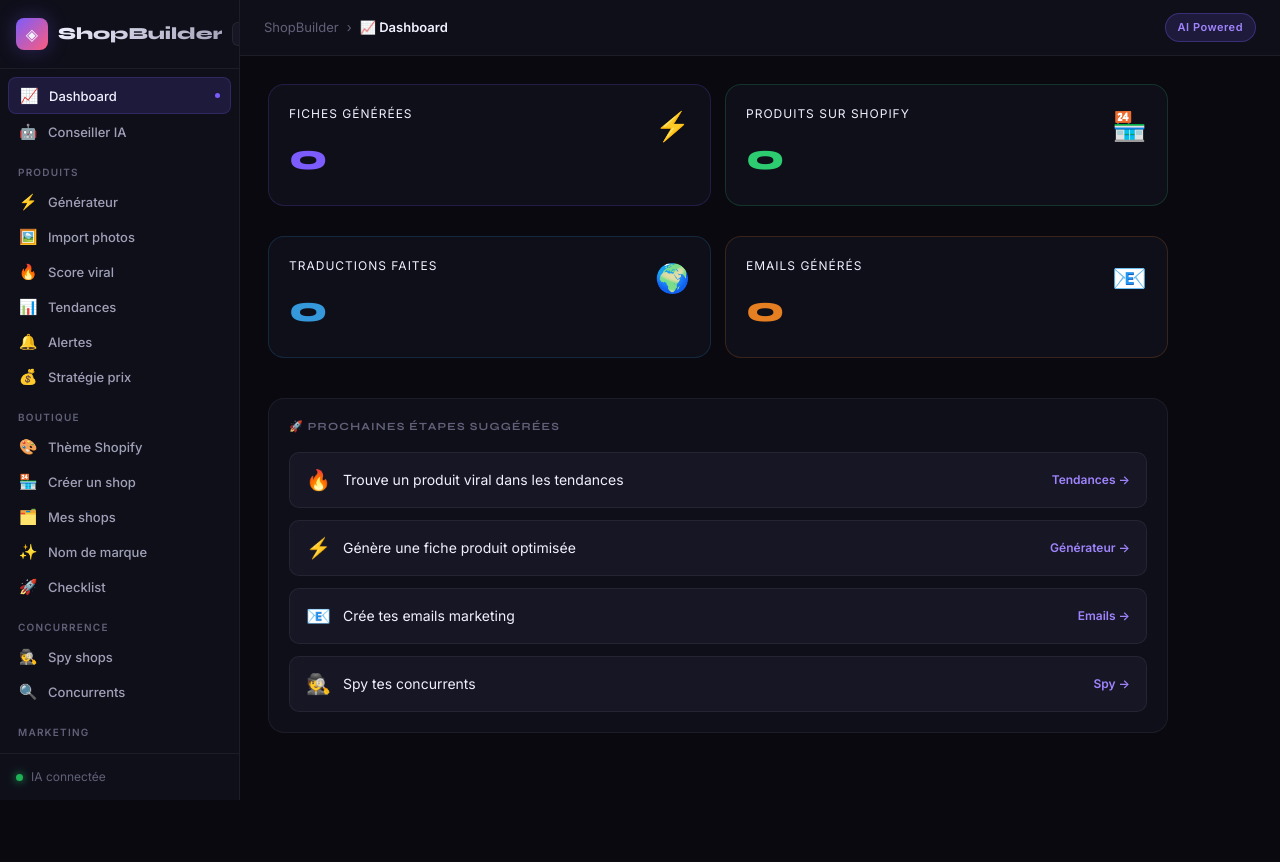
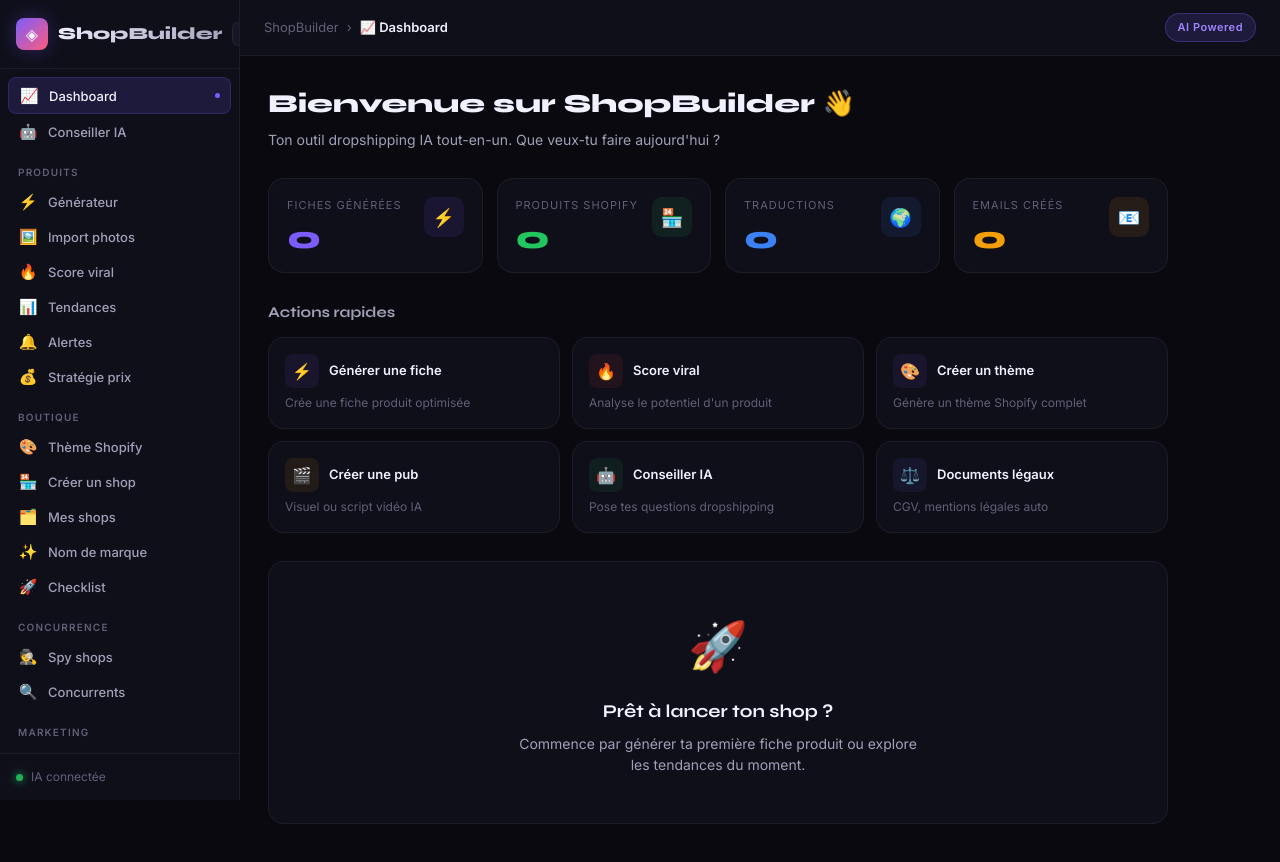
Before and after one commit to rayan1609/shopbuilder, a Next.js app: page / in a window 1280 px wide. Shown: the top 862 px of the page. Before the commit the page ends 800 px from the top, so only its background shows below. Built offline with nearby package versions, Linux system fonts and the light colour scheme.

Commit message:
Update Dashboard.js

```diff
--- a/components/Dashboard.js
+++ b/components/Dashboard.js
@@ -1,68 +1,130 @@
 import { useState, useEffect } from 'react'
 
 export default function Dashboard() {
-  const [stats, setStats] = useState({
-    fichesGenerees: 0,
-    produitsPushes: 0,
-    traductionsFaites: 0,
-    emailsGeneres: 0,
-  })
+  const [stats, setStats] = useState({ fiches: 0, pushes: 0, traductions: 0, emails: 0 })
+  const [mounted, setMounted] = useState(false)
+  const [recentItems, setRecentItems] = useState([])
 
   useEffect(() => {
+    setMounted(true)
     try {
       const history = JSON.parse(localStorage.getItem('shopbuilder_history') || '[]')
-      const pushes = JSON.parse(localStorage.getItem('shopbuilder_pushes') || '0')
-      const traductions = JSON.parse(localStorage.getItem('shopbuilder_traductions') || '0')
-      const emails = JSON.parse(localStorage.getItem('shopbuilder_emails') || '0')
       setStats({
-        fichesGenerees: history.length,
-        produitsPushes: pushes,
-        traductionsFaites: traductions,
-        emailsGeneres: emails,
+        fiches: history.length,
+        pushes: parseInt(localStorage.getItem('shopbuilder_pushes') || '0'),
+        traductions: parseInt(localStorage.getItem('shopbuilder_traductions') || '0'),
+        emails: parseInt(localStorage.getItem('shopbuilder_emails') || '0'),
       })
+      setRecentItems(history.slice(0, 4))
     } catch (e) {}
   }, [])
 
-  const cards = [
-    { label: 'Fiches générées', value: stats.fichesGenerees, icon: '⚡', color: '#7c5cfc' },
-    { label: 'Produits sur Shopify', value: stats.produitsPushes, icon: '🏪', color: '#2ecc71' },
-    { label: 'Traductions faites', value: stats.traductionsFaites, icon: '🌍', color: '#3498db' },
-    { label: 'Emails générés', value: stats.emailsGeneres, icon: '📧', color: '#e67e22' },
+  const statCards = [
+    { label: 'Fiches générées', value: stats.fiches, icon: '⚡', color: '#7c5cfc', bg: 'rgba(124,92,252,0.1)' },
+    { label: 'Produits Shopify', value: stats.pushes, icon: '🏪', color: '#22c55e', bg: 'rgba(34,197,94,0.1)' },
+    { label: 'Traductions', value: stats.traductions, icon: '🌍', color: '#3b82f6', bg: 'rgba(59,130,246,0.1)' },
+    { label: 'Emails créés', value: stats.emails, icon: '📧', color: '#f59e0b', bg: 'rgba(245,158,11,0.1)' },
   ]
+
+  const quickActions = [
+    { id: 'generator', icon: '⚡', label: 'Générer une fiche', desc: 'Crée une fiche produit optimisée', color: '#7c5cfc' },
+    { id: 'viral', icon: '🔥', label: 'Score viral', desc: 'Analyse le potentiel d\'un produit', color: '#ef4444' },
+    { id: 'theme', icon: '🎨', label: 'Créer un thème', desc: 'Génère un thème Shopify complet', color: '#8b5cf6' },
+    { id: 'advisual', icon: '🎬', label: 'Créer une pub', desc: 'Visuel ou script vidéo IA', color: '#f59e0b' },
+    { id: 'chat', icon: '🤖', label: 'Conseiller IA', desc: 'Pose tes questions dropshipping', color: '#22c55e' },
+    { id: 'legal', icon: '⚖️', label: 'Documents légaux', desc: 'CGV, mentions légales auto', color: '#6366f1' },
+  ]
+
+  if (!mounted) return null
 
   return (
     <div>
-      <div className="grid-2" style={{ marginBottom: 24 }}>
-        {cards.map((c, i) => (
-          <div key={i} className="card" style={{ borderColor: c.color + '30' }}>
+      {/* Welcome */}
+      <div style={{ marginBottom: 28 }}>
+        <h1 style={{ fontFamily: 'Syne', fontSize: 26, fontWeight: 800, marginBottom: 6 }}>
+          Bienvenue sur ShopBuilder 👋
+        </h1>
+        <p style={{ color: 'var(--text2)', fontSize: 14 }}>
+          Ton outil dropshipping IA tout-en-un. Que veux-tu faire aujourd'hui ?
+        </p>
+      </div>
+
+      {/* Stats */}
+      <div style={{ display: 'grid', gridTemplateColumns: 'repeat(4, 1fr)', gap: 14, marginBottom: 28 }}>
+        {statCards.map((s, i) => (
+          <div key={i} className="card" style={{ padding: 18, margin: 0 }}>
             <div style={{ display: 'flex', justifyContent: 'space-between', alignItems: 'flex-start' }}>
               <div>
-                <p style={{ fontSize: 12, color: 'var(--muted)', marginBottom: 8, textTransform: 'uppercase', letterSpacing: 1 }}>{c.label}</p>
-                <p style={{ fontSize: 36, fontWeight: 800, fontFamily: 'Syne', color: c.color }}>{c.value}</p>
+                <p style={{ fontSize: 11, color: 'var(--text3)', textTransform: 'uppercase', letterSpacing: 1, marginBottom: 8 }}>{s.label}</p>
+                <p style={{ fontFamily: 'Syne', fontSize: 32, fontWeight: 900, color: s.color, lineHeight: 1 }}>{s.value}</p>
               </div>
-              <span style={{ fontSize: 28 }}>{c.icon}</span>
+              <div style={{ width: 40, height: 40, background: s.bg, borderRadius: 10, display: 'flex', alignItems: 'center', justifyContent: 'center', fontSize: 18 }}>
+                {s.icon}
+              </div>
             </div>
           </div>
         ))}
       </div>
 
-      <div className="card">
-        <p className="card-title">🚀 Prochaines étapes suggérées</p>
-        <div style={{ display: 'flex', flexDirection: 'column', gap: 12 }}>
-          {[
-            { icon: '🔥', text: 'Trouve un produit viral dans les tendances', action: 'Tendances' },
-            { icon: '⚡', text: 'Génère une fiche produit optimisée', action: 'Générateur' },
-            { icon: '📧', text: 'Crée tes emails marketing', action: 'Emails' },
-            { icon: '🕵️', text: 'Spy tes concurrents', action: 'Spy' },
-          ].map((item, i) => (
-            <div key={i} style={{ display: 'flex', alignItems: 'center', gap: 12, padding: '12px 16px', background: 'var(--surface2)', borderRadius: 10, border: '1px solid var(--border)' }}>
-              <span style={{ fontSize: 20 }}>{item.icon}</span>
-              <span style={{ flex: 1, fontSize: 14, color: 'var(--text)' }}>{item.text}</span>
-              <span style={{ fontSize: 12, color: '#a084fd', fontWeight: 600 }}>{item.action} →</span>
+      {/* Quick actions */}
+      <div style={{ marginBottom: 28 }}>
+        <h2 style={{ fontFamily: 'Syne', fontSize: 15, fontWeight: 700, marginBottom: 14, color: 'var(--text2)' }}>
+          Actions rapides
+        </h2>
+        <div style={{ display: 'grid', gridTemplateColumns: 'repeat(3, 1fr)', gap: 12 }}>
+          {quickActions.map((a, i) => (
+            <div key={i} className="card" style={{ padding: 16, margin: 0, cursor: 'pointer', transition: 'all 0.2s' }}
+              onMouseEnter={e => e.currentTarget.style.borderColor = a.color + '40'}
+              onMouseLeave={e => e.currentTarget.style.borderColor = 'var(--border)'}
+            >
+              <div style={{ display: 'flex', alignItems: 'center', gap: 10, marginBottom: 6 }}>
+                <div style={{ width: 34, height: 34, background: a.color + '15', borderRadius: 8, display: 'flex', alignItems: 'center', justifyContent: 'center', fontSize: 16 }}>{a.icon}</div>
+                <span style={{ fontWeight: 600, fontSize: 13 }}>{a.label}</span>
+              </div>
+              <p style={{ fontSize: 12, color: 'var(--text3)', lineHeight: 1.5 }}>{a.desc}</p>
             </div>
           ))}
         </div>
       </div>
+
+      {/* Recent */}
+      {recentItems.length > 0 && (
+        <div>
+          <h2 style={{ fontFamily: 'Syne', fontSize: 15, fontWeight: 700, marginBottom: 14, color: 'var(--text2)' }}>
+            Fiches récentes
+          </h2>
+          <div className="card" style={{ padding: 0, overflow: 'hidden' }}>
+            {recentItems.map((item, i) => (
+              <div key={i} style={{ display: 'flex', alignItems: 'center', gap: 14, padding: '14px 18px', borderBottom: i < recentItems.length - 1 ? '1px solid var(--border)' : 'none' }}>
+                <div style={{ width: 36, height: 36, background: 'var(--accent-glow)', borderRadius: 8, display: 'flex', alignItems: 'center', justifyContent: 'center', fontSize: 16, flexShrink: 0 }}>⚡</div>
+                <div style={{ flex: 1, minWidth: 0 }}>
+                  <p style={{ fontWeight: 600, fontSize: 13, marginBottom: 2, overflow: 'hidden', textOverflow: 'ellipsis', whiteSpace: 'nowrap' }}>{item.title || 'Produit sans titre'}</p>
+                  <p style={{ fontSize: 11, color: 'var(--text3)' }}>{item.date}</p>
+                </div>
+                <span style={{ fontWeight: 700, fontSize: 14, color: '#22c55e', flexShrink: 0 }}>{item.price || ''}</span>
+              </div>
+            ))}
+          </div>
+        </div>
+      )}
+
+      {/* Empty state */}
+      {recentItems.length === 0 && (
+        <div className="card" style={{ textAlign: 'center', padding: '48px 24px' }}>
+          <div style={{ fontSize: 48, marginBottom: 16 }}>🚀</div>
+          <h3 style={{ fontFamily: 'Syne', fontSize: 18, fontWeight: 700, marginBottom: 8 }}>Prêt à lancer ton shop ?</h3>
+          <p style={{ color: 'var(--text2)', fontSize: 14, maxWidth: 400, margin: '0 auto' }}>
+            Commence par générer ta première fiche produit ou explore les tendances du moment.
+          </p>
+        </div>
+      )}
+
+      <style jsx>{`
+        @media (max-width: 768px) {
+          .stats-grid { grid-template-columns: 1fr 1fr !important; }
+          .actions-grid { grid-template-columns: 1fr 1fr !important; }
+        }
+      `}</style>
     </div>
   )
 }
```
